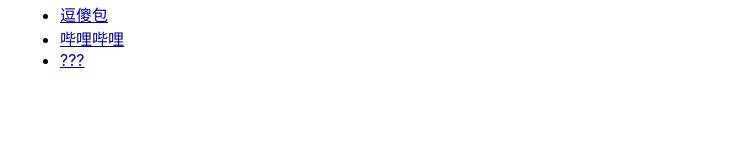
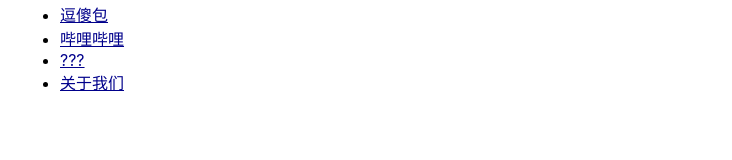
Before and after one commit to hr1933/a, a plain HTML site: page index.html in a window 1280 px wide. Shown: the part 403-563 px from the top of the page, without its empty margins (0-732 px from the left). Drawn offline with Linux system fonts and the light colour scheme.

Commit message:
更新 index.html

```diff
--- a/index.html
+++ b/index.html
@@ -56,6 +56,7 @@
     <li><a href="https://doubao.com/chat/" target="_blank" rel="noopener noreferrer">逗傻包</a></li>
     <li><a href="https://www.bilibili.com/" target="_blank" rel="noopener noreferrer">哔哩哔哩</a></li>
     <li><a href="https://mcjs.link/" target="_blank" rel="noopener noreferrer">???</a></li>
+    <li><a href="https://hr1933.github.io/About-us/" target="_blank" rel="noopener noreferrer">关于我们</a></li>
   </ul>
 
   <div class="footer">
```
